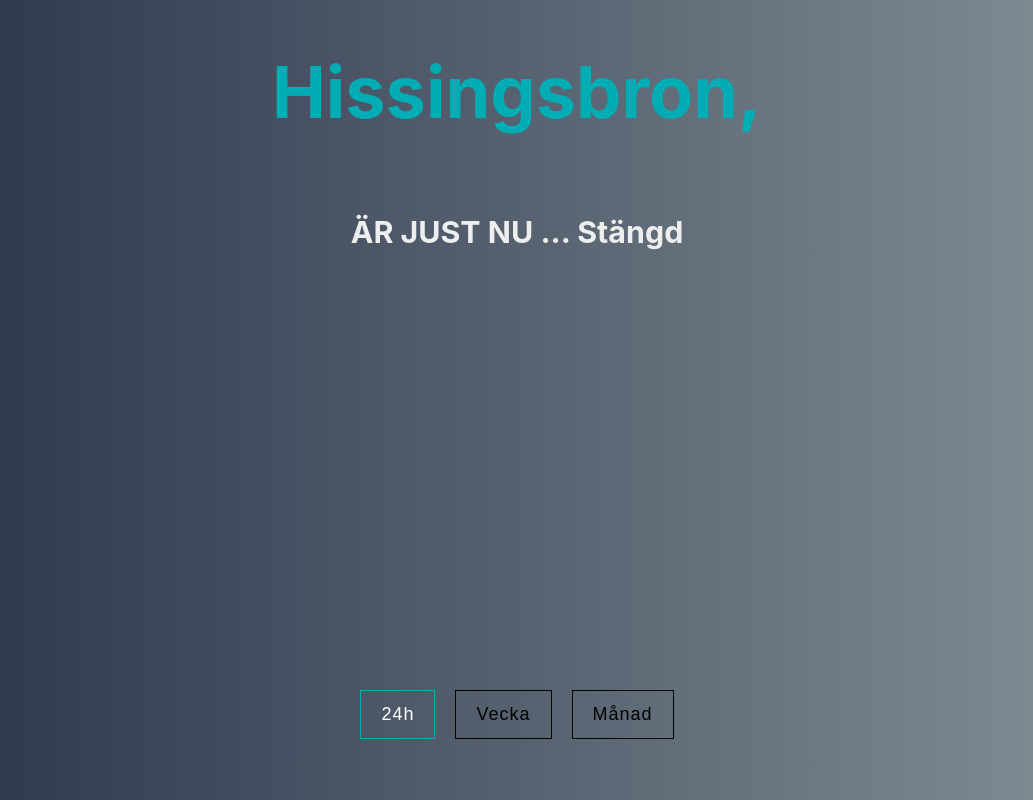
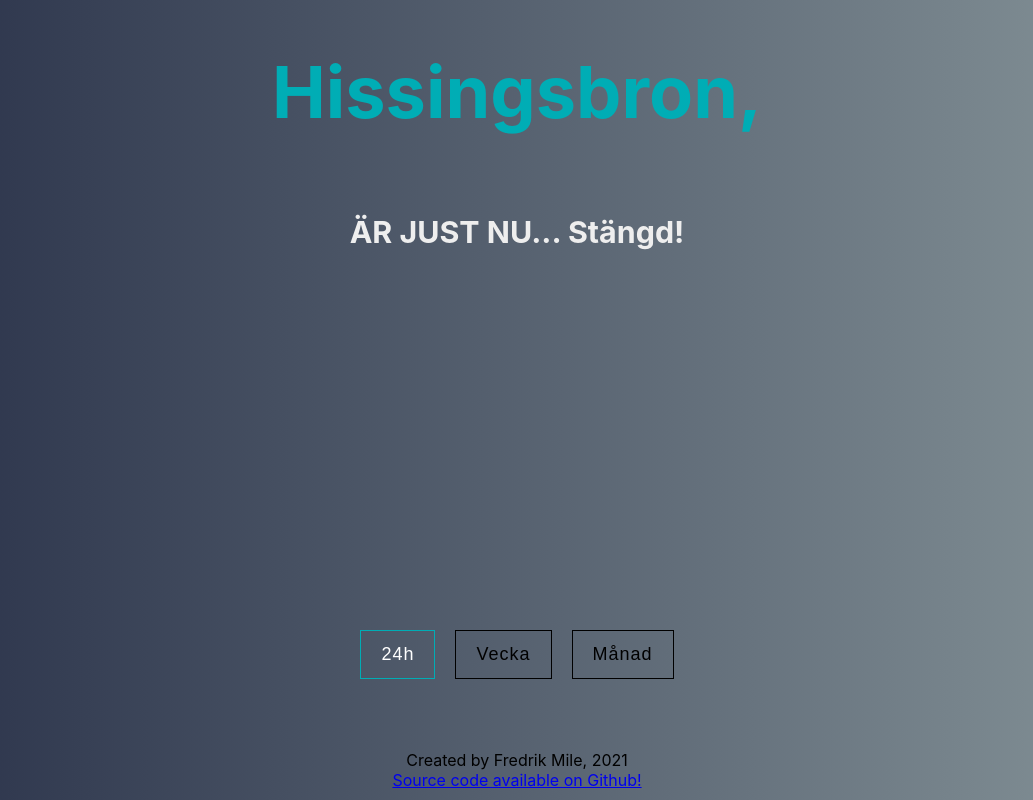
Before and after one commit to mile95/hisingsbron, a React (Create React App) app in the folder frontend/: page / in a window 1280 px wide. Shown: the whole page, without its empty margins (123-1156 px from the left). Built offline with nearby package versions, Linux system fonts and the light colour scheme; no server answers.

Commit message:
Add footer

```diff
--- a/frontend/src/App.css
+++ b/frontend/src/App.css
@@ -8,11 +8,10 @@
   background: #283048;  /* fallback for old browsers */
   background: -webkit-linear-gradient(to left, #859398, #283048);  /* Chrome 10-25, Safari 5.1-6 */
   background: linear-gradient(to left, #859398, #283048); /* W3C, IE 10+/ Edge, Firefox 16+, Chrome 26+, Opera 12+, Safari 7+ */
-
 }
 
 .App-header {
-  min-height: 15vh;
+  min-height: 5vh;
   display: flex;
   flex-direction: column;
   align-items: center;
@@ -22,7 +21,7 @@
 }
 
 .App-body {
-  min-height: 25vh;
+  min-height: 50vh;
   display: flex;
   flex-direction: column;
   align-items: center;
@@ -32,7 +31,7 @@
 }
 
 .App-graph {
-  min-height: 50vh;
+  margin-top: 40px;
   display: flex;
   flex-direction: column;
   align-items: center;
@@ -41,8 +40,8 @@
 }
 
 .App-buttons {
-    display: flex;
-    justify-content: space-between;
+  display: flex;
+  justify-content: space-between;
 }
 
 .App-button {
@@ -71,3 +70,16 @@
   background-color: rgba(0, 0, 0, 0);
   color: white;
 }
+
+.App-footer {
+  position:fixed;
+  left:0px;
+  bottom:10px;
+  width:100%;
+  text-decoration: none;
+}
+
+.App-footer p {
+  margin: 0;
+  text-decoration: none;
+}
--- a/frontend/src/App.js
+++ b/frontend/src/App.js
@@ -21,6 +21,16 @@ class App extends React.Component {
     this.changeIntervalState("24h");
   }
 
+  /*
+  componentDidMount() {
+    this.fetchInterval = setInterval(this.getStatus, 60000); // <- time in ms
+  }
+
+  componentWillUnmount() {
+    clearInterval(this.interval);
+  }
+  */
+
   getStatus() {
     return fetch(URL + "/current-status", {
       method: 'GET', // *GET, POST, PUT, DELETE, etc.
@@ -37,15 +47,15 @@ class App extends React.Component {
 
   fetchDataBetweenDates(fromDate, toDate) {
     fetch(URL + "/history?from_date=" + fromDate + "&to_date=" + toDate, {
-      method: 'GET', // *GET, POST, PUT, DELETE, etc.
-      mode: 'cors', // no-cors, *cors, same-origin
-      cache: 'no-cache', // *default, no-cache, reload, force-cache, only-if-cached
-      credentials: 'same-origin', // include, *same-origin, omit
+      method: 'GET',
+      mode: 'cors',
+      cache: 'no-cache',
+      credentials: 'same-origin',
       headers: {
         'Content-Type': 'application/json'
       },
-      redirect: 'follow', // manual, *follow, error
-      referrerPolicy: 'no-referrer', // no-referrer, *no-referrer-when-downgrade, origin, origin-when-cross-origin, same-origin, strict-origin, strict-origin-when-cross-origin, unsafe-url
+      redirect: 'follow',
+      referrerPolicy: 'no-referrer',
     }).then(response => response.json())
       .then(data => this.setState({
         data: data.map(convertToMilis)
@@ -84,7 +94,7 @@ class App extends React.Component {
         </header>
         <body className="App-body">
           <div>
-            <h3> ÄR JUST NU ... {translateStatus(this.state.status)} </h3>
+            <h3> ÄR JUST NU... {translateStatus(this.state.status)}! </h3>
           </div>
           <div className="App-graph">
           <LineChart
@@ -129,7 +139,10 @@ class App extends React.Component {
             <button className={this.state.interval === "month" ? "App-button-selected" : "App-button" } onClick={() => this.changeIntervalState("month")}> Månad </button>
           </div>
         </body>
-        <footer></footer>
+        <footer className="App-footer">
+          <p>Created by Fredrik Mile, 2021</p>
+          <a href="https://github.com/mile95/hissingsbron">Source code available on Github!</a>
+        </footer>
       </div>
     )
   }
```
